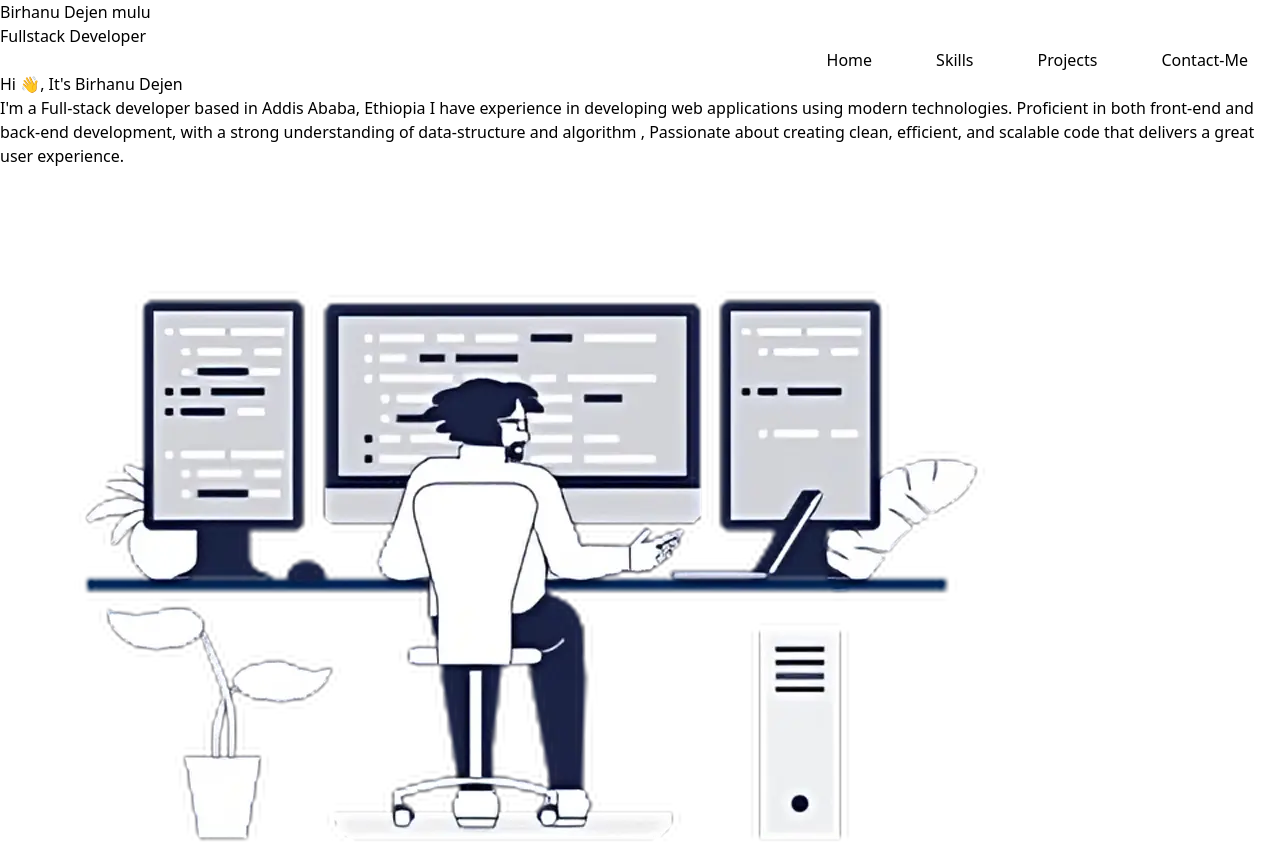
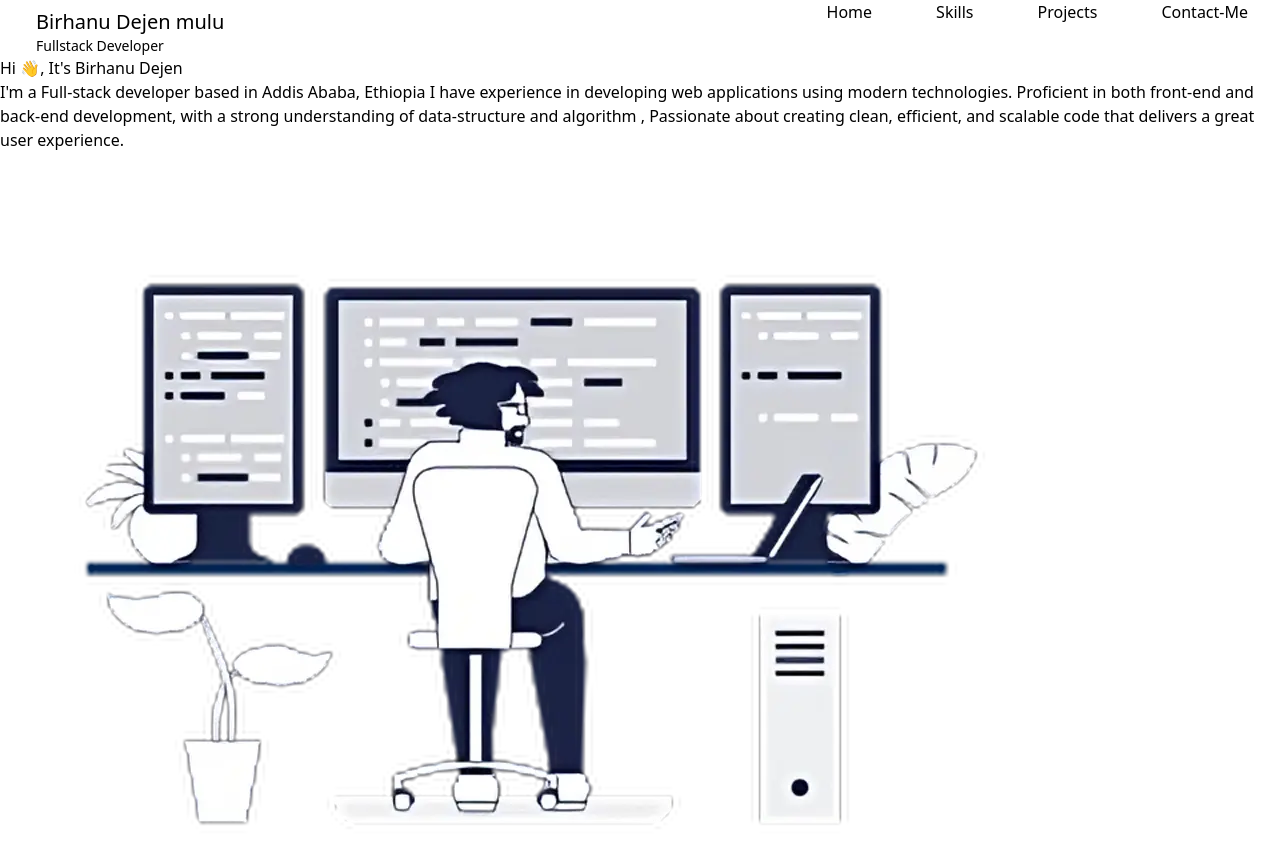
Before and after one commit to birhanu-dejen/portfolio, a React (Vite) app: page / in a window 1280 px wide. Shown: the top 842 px of the page. Built offline with nearby package versions, Linux system fonts and the light colour scheme.

Commit message:
Positioning navbar

```diff
--- a/src/components/Navbar/navBar.tsx
+++ b/src/components/Navbar/navBar.tsx
@@ -4,17 +4,17 @@ import links from "../../constants/navigation";
 import { Link } from "react-scroll";
 const Navbar: React.FC = () => {
   return (
-    <div>
-      <div>
-        <div> Birhanu Dejen mulu</div>
-        <div> Fullstack Developer</div>
+    <div className="flex justify-between">
+      <div className="ml-9 mt-2">
+        <div className="w-64 text-xl  "> Birhanu Dejen mulu</div>
+        <div className="w-64  text-sm"> Fullstack Developer</div>
       </div>
 
       <div className="flex justify-end">
         {links.map((element, index) => {
           return (
             <Link
-              className="mx-8 p"
+              className="mx-8 "
               key={index}
               to={element}
               smooth
```
